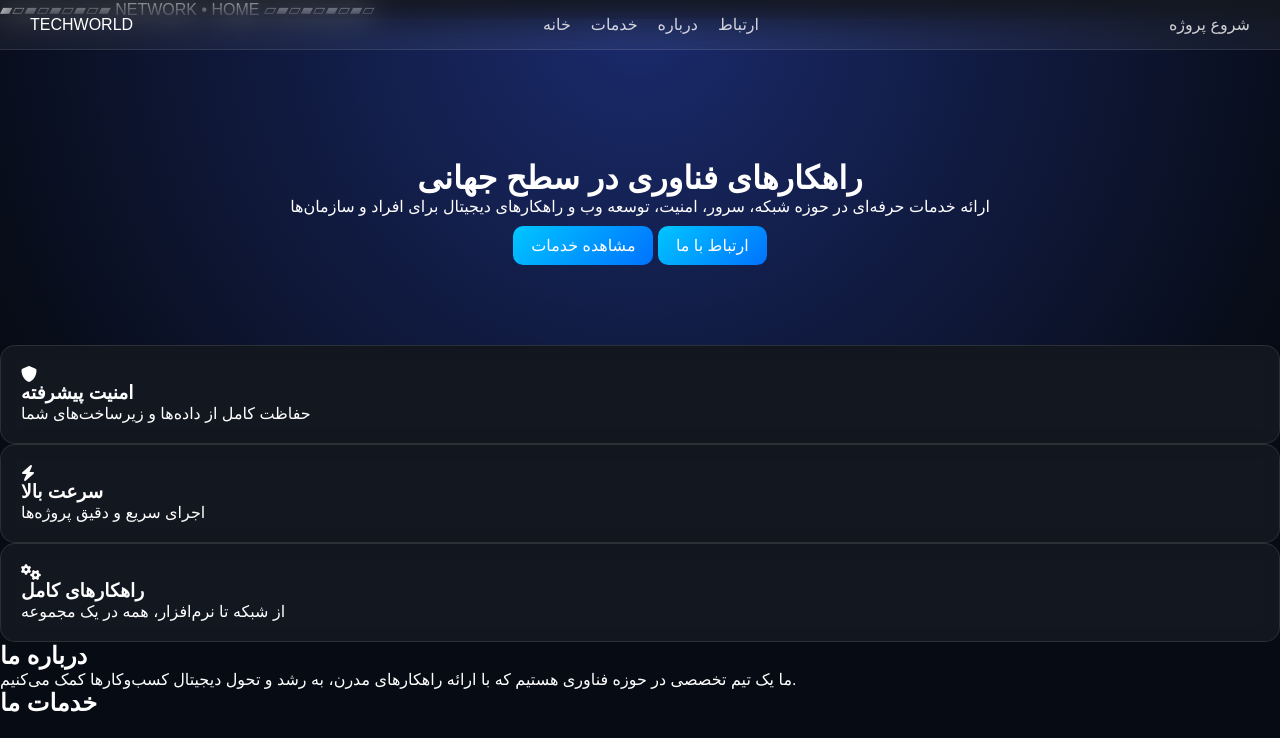
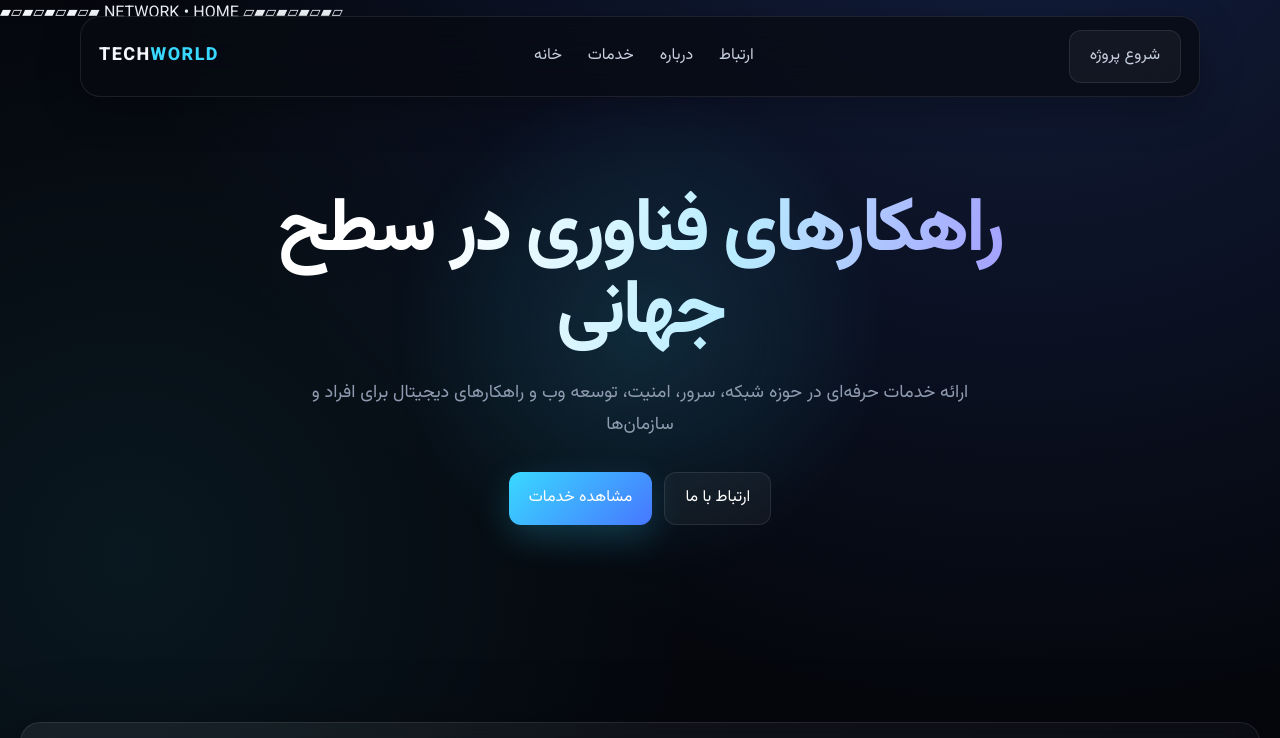
Before and after one commit to moosahazbawi-gif/Network-home-, a plain HTML site: page index.html in a window 1280 px wide. Shown: the top 738 px of the page. Drawn offline with Linux system fonts and the light colour scheme.

Commit message:
Redesign Network Home UI and control center

```diff
--- a/style.css
+++ b/style.css
@@ -1,74 +1,38 @@
-* {
-  margin: 0;
-  padding: 0;
-  box-sizing: border-box;
-  font-family: Arial, sans-serif;
+@import url('https://fonts.googleapis.com/css2?family=Vazirmatn:wght@400;500;600;700;800&display=swap');
+
+:root{
+  --bg:#05070d;--panel:rgba(15,20,32,.72);--panel-strong:#0d1320;
+  --line:rgba(255,255,255,.09);--text:#f4f7fb;--muted:#8f9bb0;
+  --cyan:#39d9ff;--blue:#4777ff;--violet:#9b6cff;--danger:#ff5577;
+  --shadow:0 24px 80px rgba(0,0,0,.42);
 }
-
-body {
-  background: #070b14;
-  color: #fff;
-}
-
-.container {
-  width: 90%;
-  max-width: 1100px;
-  margin: auto;
-}
-
-.navbar {
-  position: fixed;
-  top: 0;
-  width: 100%;
-  display: flex;
-  justify-content: space-between;
-  align-items: center;
-  padding: 15px 30px;
-  background: rgba(255,255,255,0.05);
-  backdrop-filter: blur(15px);
-  border-bottom: 1px solid rgba(255,255,255,0.1);
-  z-index: 1000;
-}
-
-.navbar ul {
-  display: flex;
-  list-style: none;
-  gap: 20px;
-}
-
-.navbar a {
-  color: white;
-  text-decoration: none;
-  opacity: 0.8;
-}
-
-.hero {
-  padding: 140px 20px 80px;
-  text-align: center;
-  background: radial-gradient(circle at top, #1a2a6c, #070b14);
-}
-
-.grid {
-  display: grid;
-  grid-template-columns: repeat(auto-fit, minmax(220px, 1fr));
-  gap: 20px;
-  margin-top: 40px;
-}
-
-.card {
-  background: rgba(255,255,255,0.05);
-  border: 1px solid rgba(255,255,255,0.1);
-  padding: 20px;
-  border-radius: 15px;
-  backdrop-filter: blur(10px);
-}
-
-.btn {
-  display: inline-block;
-  padding: 10px 18px;
-  margin-top: 10px;
-  border-radius: 10px;
-  background: linear-gradient(135deg, #00c6ff, #0072ff);
-  color: white;
-  text-decoration: none;
-}
+*{box-sizing:border-box;margin:0;padding:0}
+html{scroll-behavior:smooth}
+body{font-family:'Vazirmatn',Tahoma,sans-serif;background:
+radial-gradient(circle at 80% -10%,rgba(71,119,255,.22),transparent 35%),
+radial-gradient(circle at 10% 25%,rgba(57,217,255,.08),transparent 28%),var(--bg);
+color:var(--text);line-height:1.8;min-height:100vh}
+body:before{content:"";position:fixed;inset:0;pointer-events:none;opacity:.24;background-image:linear-gradient(rgba(255,255,255,.025) 1px,transparent 1px),linear-gradient(90deg,rgba(255,255,255,.025) 1px,transparent 1px);background-size:48px 48px;mask-image:linear-gradient(to bottom,#000,transparent 90%)}
+a{color:inherit}
+.container{width:min(1120px,92%);margin:auto}
+.navbar{position:fixed;top:16px;left:50%;transform:translateX(-50%);width:min(1120px,92%);display:flex;align-items:center;justify-content:space-between;gap:24px;padding:13px 18px;background:rgba(7,10,17,.72);border:1px solid var(--line);border-radius:20px;backdrop-filter:blur(22px);z-index:1000;box-shadow:0 12px 40px rgba(0,0,0,.25)}
+.logo{font-weight:800;letter-spacing:.08em;font-size:18px}.logo span{color:var(--cyan)}
+.navbar ul{display:flex;gap:26px;list-style:none}.navbar a{text-decoration:none;color:#c8d0df;transition:.2s}.navbar a:hover{color:#fff}
+.nav-btn,.btn{display:inline-flex;align-items:center;justify-content:center;gap:8px;padding:11px 20px;border-radius:12px;text-decoration:none;border:1px solid var(--line);background:rgba(255,255,255,.045);color:#fff;cursor:pointer;font:inherit;transition:.25s}
+.btn:hover,.nav-btn:hover{transform:translateY(-2px);border-color:rgba(57,217,255,.35);box-shadow:0 12px 35px rgba(57,217,255,.1)}
+.btn.primary{border:0;background:linear-gradient(135deg,var(--cyan),var(--blue));box-shadow:0 12px 35px rgba(57,217,255,.2)}
+.btn-small{padding:8px 14px;border:1px solid var(--line);border-radius:10px;background:rgba(255,255,255,.05);color:#fff;cursor:pointer;font:inherit}.danger{border-color:rgba(255,85,119,.3);color:#ff91a8}
+.hero{position:relative;min-height:76vh;display:grid;place-items:center;text-align:center;padding:150px 20px 100px;overflow:hidden}
+.hero:after{content:"";position:absolute;width:520px;height:520px;border-radius:50%;background:radial-gradient(circle,rgba(57,217,255,.14),transparent 68%);filter:blur(8px);pointer-events:none}
+.hero-content{position:relative;z-index:1;max-width:850px}.eyebrow{display:inline-flex;padding:7px 13px;border:1px solid rgba(57,217,255,.2);border-radius:999px;color:#86eaff;background:rgba(57,217,255,.06);font-size:13px;margin-bottom:22px}
+.hero h1{font-size:clamp(38px,7vw,76px);line-height:1.08;letter-spacing:-.04em;margin-bottom:22px;background:linear-gradient(100deg,#fff 25%,#b9edff 60%,#9e8cff);-webkit-background-clip:text;background-clip:text;color:transparent}
+.hero p{color:var(--muted);font-size:18px;max-width:700px;margin:auto}.hero-buttons{display:flex;justify-content:center;gap:12px;flex-wrap:wrap;margin-top:30px}
+section{padding:85px 20px}.section-head{text-align:center;max-width:720px;margin:0 auto 38px}.section-head h2{font-size:34px;margin-bottom:8px}.section-head p{color:var(--muted)}
+.grid{display:grid;grid-template-columns:repeat(auto-fit,minmax(220px,1fr));gap:18px}
+.card{background:linear-gradient(145deg,rgba(255,255,255,.065),rgba(255,255,255,.025));border:1px solid var(--line);padding:26px;border-radius:20px;backdrop-filter:blur(16px);box-shadow:var(--shadow);transition:.25s}
+.card:hover{transform:translateY(-5px);border-color:rgba(57,217,255,.18)}.card p{color:var(--muted)}.card-icon{font-size:27px;margin-bottom:13px}
+.feature-card h3{margin-bottom:6px}.about,.preview,.cta{max-width:1120px;margin:auto}.cta{text-align:center;padding:80px 30px;margin-bottom:50px;border:1px solid var(--line);border-radius:28px;background:radial-gradient(circle at 50% 0,rgba(71,119,255,.2),transparent 60%),rgba(255,255,255,.025)}
+footer{padding:35px 20px;text-align:center;color:#657084;border-top:1px solid var(--line)}
+form,.auth-card{max-width:520px;margin:130px auto 70px}.input, input, textarea, select{width:100%;padding:14px 16px;margin:7px 0;background:rgba(255,255,255,.045);border:1px solid var(--line);border-radius:12px;color:#fff;outline:none;font:inherit}input:focus,textarea:focus,select:focus{border-color:rgba(57,217,255,.55);box-shadow:0 0 0 3px rgba(57,217,255,.08)}
+.toolbar{display:flex;justify-content:space-between;align-items:center;gap:15px;margin-bottom:20px}.stat{font-size:34px;font-weight:800}.muted{color:var(--muted)}.status-dot{display:inline-block;width:8px;height:8px;border-radius:50%;background:var(--cyan);box-shadow:0 0 14px var(--cyan);margin-left:7px}
+@media(max-width:720px){.navbar{top:8px}.navbar ul{display:none}.nav-btn{padding:8px 12px}.hero{min-height:70vh;padding-top:125px}.hero h1{font-size:42px}section{padding:65px 16px}.card{padding:21px}}
```
